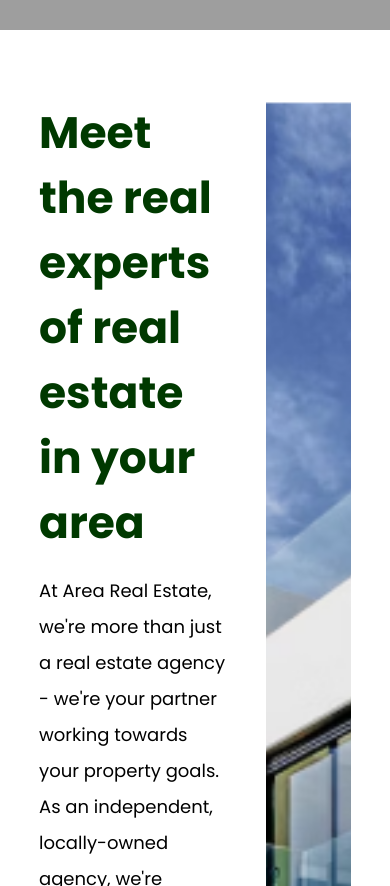
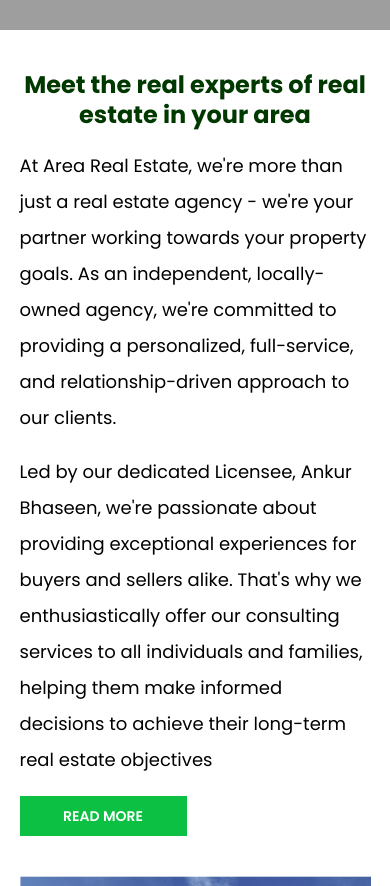
Before and after one commit to saitejapadamatinti/saiteja-test-webpage, a React (Create React App) app: page / in a window 390 px wide. Shown: the part 814-1700 px from the top of the page. Built offline with nearby package versions, Linux system fonts and the light colour scheme; grey boxes are pictures that could not be loaded.

Commit message:
done some responsive

```diff
--- a/src/components/homePage/index.css
+++ b/src/components/homePage/index.css
@@ -6,6 +6,32 @@
 }
 .container {
   width: 80%;
+}
+@media screen and (max-width: 576px) {
+  .container {
+    width: 90%;
+  }
+  .heading-para {
+    font-size: 24px;
+    line-height: 30px;
+    text-align: center;
+  }
+  .containers-padding {
+    padding: 40px 0px !important;
+  }
+  .activeButton {
+    width: 167px !important;
+    height: 40px !important;
+    font-weight: 600 !important;
+    font-size: 14px !important;
+  }
+  .in-active-button {
+    width: 167px !important;
+    height: 40px !important;
+    font-weight: 600 !important;
+    font-size: 14px !important;
+    line-height: 21px !important;
+  }
 }
 .heading-para {
   font-style: normal;
@@ -27,7 +53,7 @@
   border: none;
   cursor: pointer;
 }
-.activeButton:hover{
+.activeButton:hover {
   transition: all 0.3s linear;
   background-color: #026c22;
 }
@@ -43,11 +69,10 @@
   cursor: pointer;
 }
 
-.in-active-button:hover{
+.in-active-button:hover {
   transition: all 0.3s linear;
   background-color: #ececec;
 }
-
 
 .borderd-button {
   width: 304.79px;
@@ -115,7 +140,7 @@
   cursor: pointer;
 }
 
-.banner-btn-cls:hover{
+.banner-btn-cls:hover {
   transition: all 0.3s linear;
   background-color: #026c22;
 }
@@ -260,10 +285,10 @@
 
 /* middel banner image container */
 
-
 .middle-banner {
   position: relative;
-  background: rgba(0,0,0,0.7)url("../../../public/referance-images/Rectangle\ 47.png");
+  background: rgba(0, 0, 0, 0.7)
+    url("../../../public/referance-images/Rectangle\ 47.png");
   background-blend-mode: darken;
   /* background-image: url(); */
   width: 100%;
@@ -344,6 +369,116 @@
   align-items: center;
   gap: 30px;
 }
-.footer-main-div{
+.footer-main-div {
   padding-bottom: 0px;
 }
+
+/* mobile screen pages */
+
+/* meet the page  */
+@media screen and (max-width: 576px) {
+  .meet-real-expert-container {
+    flex-direction: column;
+  }
+  .meet-real-expert-text {
+    width: 100%;
+  }
+  .meet-image-div {
+    width: 100%;
+  }
+}
+
+/* celebreate page mobile */
+@media screen and (max-width: 576px) {
+  .celebrate-conatiner {
+    flex-direction: column;
+  }
+  .celebrate-main-head {
+    font-size: 24px;
+  }
+  .celebrate-conatiner {
+    justify-content: center;
+    align-items: flex-start;
+  }
+  .celebrate-image-div {
+    margin-top: 20px;
+    width: 100%;
+  }
+  .celebrate-award-img {
+    width: 104px;
+  }
+  .browse-the-head {
+    width: 100%;
+  }
+  .heading-para {
+    font-size: 24px;
+  }
+  .browse-the-card-div {
+    grid-template-columns: 1fr;
+  }
+}
+
+/* choose head page mobile */
+@media screen and (max-width: 576px) {
+  .choose-head-width {
+    width: 100%;
+  }
+  .choose-the-card-div {
+    grid-template-columns: 1fr;
+  }
+}
+
+/* develery page mobile */
+@media screen and (max-width: 576px) {
+  .delevering-main-text {
+    width: 80%;
+  }
+  .delevering-and-btn-container {
+    flex-direction: column;
+  }
+  .delivering-review-card {
+    grid-template-columns: 1fr;
+    gap: 80px;
+  }
+  .delevering-and-btn-container {
+    margin-bottom: 80px;
+  }
+  .develry-see-btn {
+    display: none;
+  }
+}
+
+/* middle banne div page mobile */
+@media screen and (max-width: 576px) {
+  .middle-banner{
+    padding: 50px 30px;
+    gap: 30px;
+  }
+  .middle-banner-width{
+    width: 80%;
+  }
+  .middle-banner-para{
+    width: 90%;
+  }
+}
+
+/* blogs container page mobile */
+@media screen and (max-width: 576px) {
+  .blogs-button-test-container {
+    flex-direction: column;
+  }
+  .blog-para-width {
+    width: 90%;
+  }
+  .blog-data-card {
+    flex-direction: column;
+    grid-template-columns: 1fr;
+  }
+}
+
+/* about container page mobile */
+@media screen and (max-width: 576px) {
+  .blog-heading {
+    width: 80%;
+  }
+}
--- a/src/components/propertyCard/index.js
+++ b/src/components/propertyCard/index.js
@@ -6,7 +6,6 @@
 import { GrStatusPlaceholderSmall } from "react-icons/gr";
 
 const PropertyCard = ({ propertyDetails }) => {
-
   const { img, price, purpose, description, beds, washroom, cars, area } =
     propertyDetails;
   return (
```
